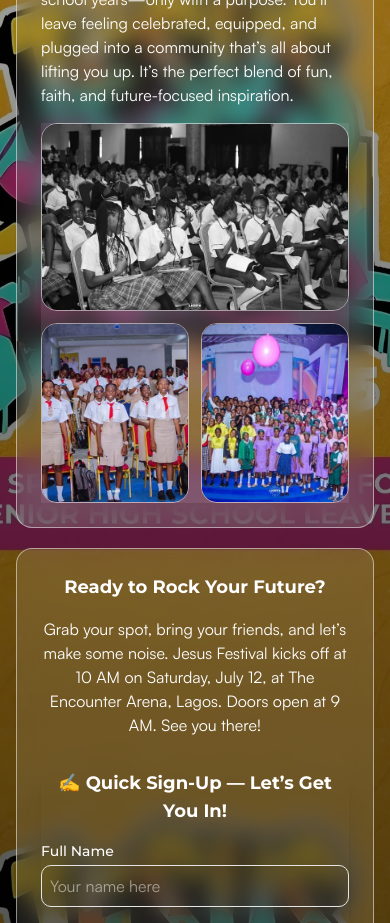
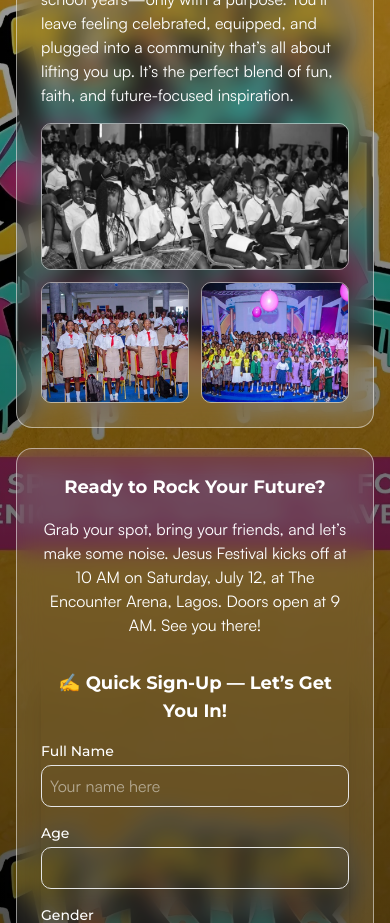
Before and after one commit to david-oj/jesus_festival, a React (Vite) app: page / in a window 390 px wide. Shown: the part 960-1883 px from the top of the page. Built offline with nearby package versions, Linux system fonts and the light colour scheme.

Commit message:
fix image responsivity on home.tsx

```diff
--- a/src/pages/Home.tsx
+++ b/src/pages/Home.tsx
@@ -150,23 +150,23 @@
               community that’s all about lifting you up. It’s the perfect blend
               of fun, faith, and future-focused inspiration.
             </p>
-            <div className="bg-fuchsia-200/10 max-md:h-[380px] flex-grow mt-4 flex-col flex md:gap-4 gap-3">
-              <div className="flex-1 max-h-[250px] rounded-2xl border border-white/50 overflow-hidden">
+            <div className=" h-[280px] sm:h-[350px] md:h-[250px] mt-4 flex-col flex md:gap-4 gap-3">
+              <div className="h-[55%] sm:rounded-2xl rounded-lg border border-white/50 overflow-hidden">
                 <img
                   src={students2}
                   alt=""
                   className="w-full h-full object-cover object-center"
                 />
               </div>
-              <div className="flex-1 flex md:gap-4 gap-3 md:max-h-[200px] max-md:max-h-[180px]">
-                <div className="flex-1 rounded-2xl border border-white/50 overflow-hidden">
+              <div className="h-[45%] flex md:gap-4 gap-3">
+                <div className="w-1/2 sm:rounded-2xl rounded-lg border border-white/50 overflow-hidden">
                   <img
                     src={students1}
                     alt=""
                     className="w-full h-full object-cover"
                   />
                 </div>
-                <div className="flex-1 rounded-2xl border border-white/50 overflow-hidden">
+                <div className="w-1/2 sm:rounded-2xl rounded-lg border border-white/50 overflow-hidden">
                   <img
                     src={students3}
                     alt=""
```
